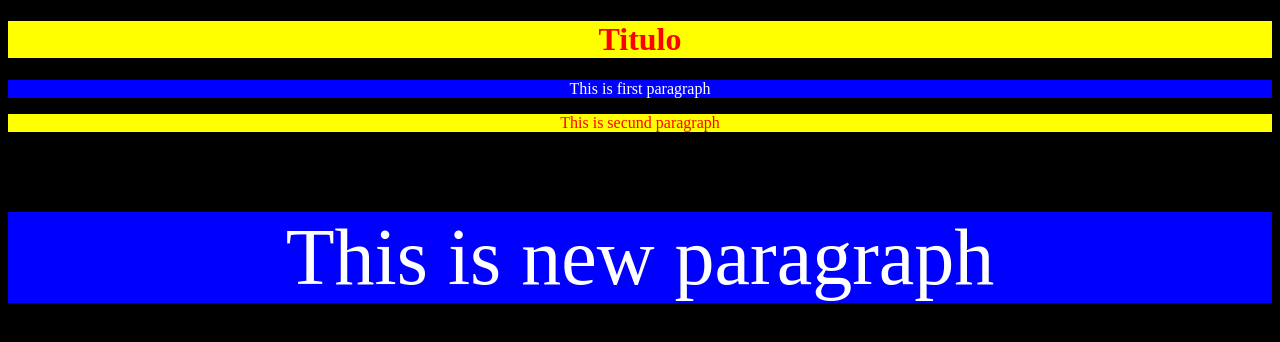
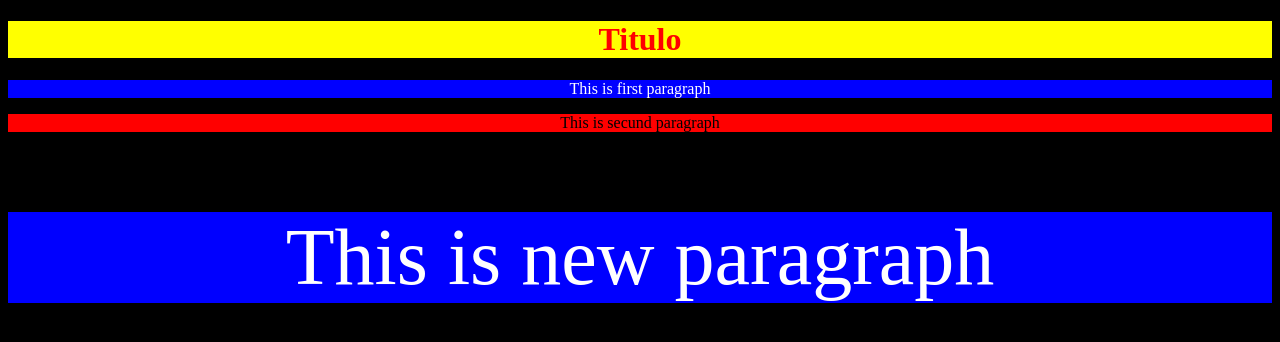
Before and after one commit to Eduardo007-lang/HTML_REPOSITORIO, a plain HTML site: page Css-aula/seletor-simples.html in a window 1280 px wide. Drawn offline with Linux system fonts and the light colour scheme.

Commit message:
revisao de css

```diff
--- a/Css-aula/seletor-simples.html
+++ b/Css-aula/seletor-simples.html
@@ -4,34 +4,9 @@
     <meta charset="UTF-8">
     <meta http-equiv="X-UA-Compatible" content="IE=edge">
     <meta name="viewport" content="width=device-width, initial-scale=1.0">
+    <link rel="stylesheet" href="style.css">
     <title>seletor simples</title>
 </head>
-<style>
-    body {
-        background-color: black;
-    }
-    p {
-        color: red;
-    }
-
-    .center {
-        background-color: yellow;
-        color: red;
-        text-align: center;
-    }
-
-    .center2 {
-        text-align: center;
-        background-color: blue;
-        color: white;
-
-    }
-    .center3 {
-        font-size: 80px;
-    }
-
-
-</style>
 <body>
     <h1 class="center">
         Titulo
@@ -44,5 +19,6 @@
 
     <p class="center2 center3">This is new paragraph</p>
 
+
 </body>
 </html>
--- a/Css-aula/style.css
+++ b/Css-aula/style.css
@@ -0,0 +1,31 @@
+body {
+    background-color: black;
+}
+
+p {
+    color: red;
+}
+
+.center {
+    background-color: yellow;
+    color: red;
+    text-align: center;
+}
+
+.center2 {
+    text-align: center;
+    background-color: blue;
+    color: white;
+
+}
+.center3 {
+    font-size: 80px;
+}
+
+#param2 {
+    color: black;
+}
+
+div.center {
+    background-color: red;
+}
```
